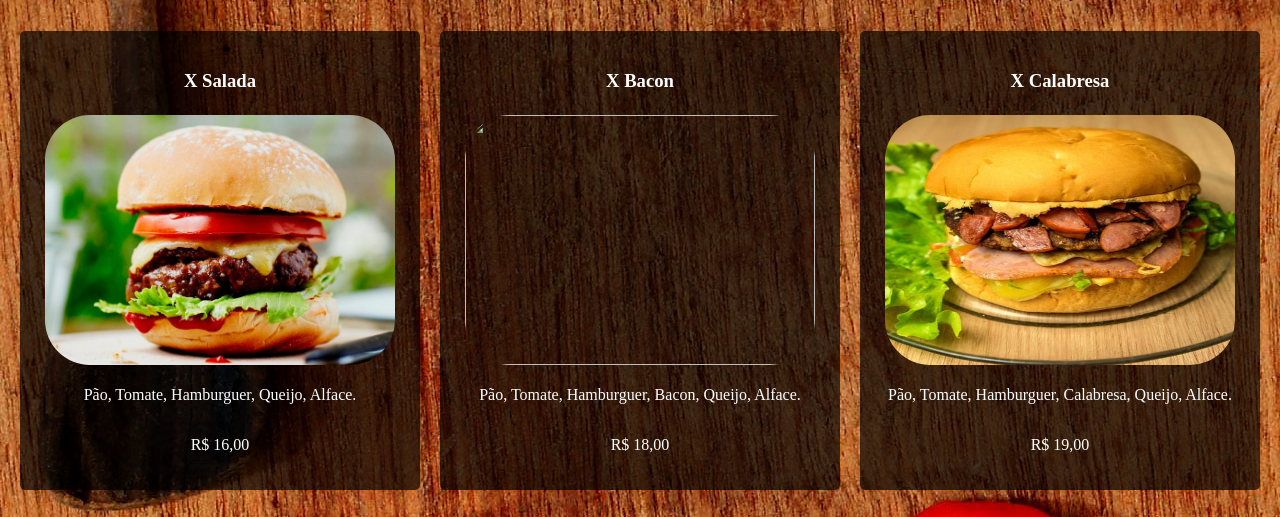
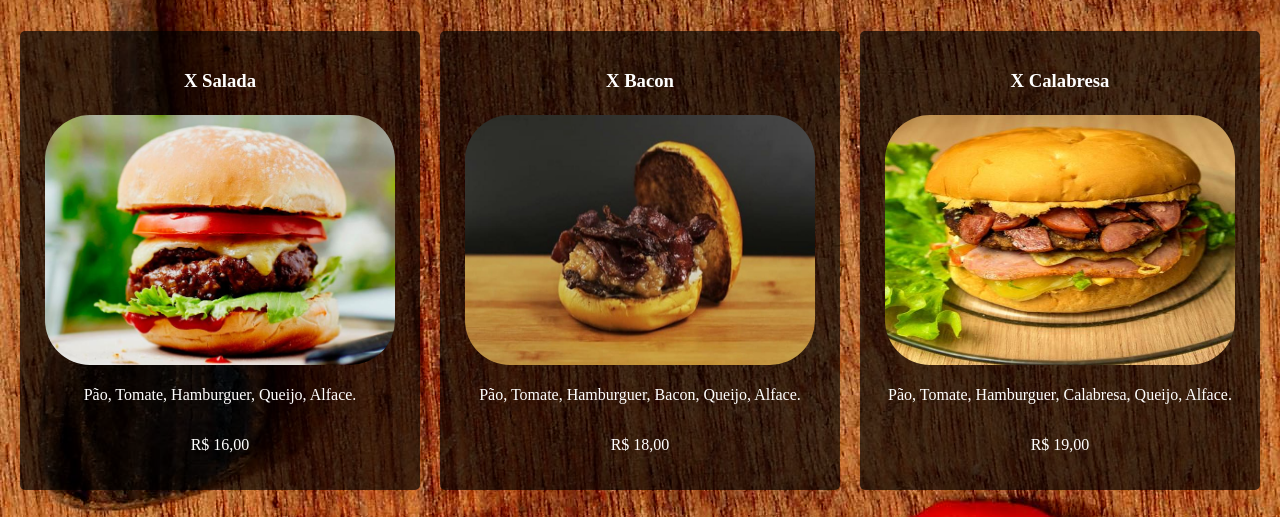
Before and after one commit to virgula-web/carlos, a plain HTML site: page Cardápio.html in a window 1280 px wide. Shown: the part 245-762 px from the top of the page. Drawn offline with Linux system fonts and the light colour scheme; files whose address does not match are found by name.

Commit message:
Update Cardápio.html

```diff
--- a/Cardápio.html
+++ b/Cardápio.html
@@ -178,7 +178,7 @@ body {
 	</div>
 	<div id="comida">
 		<h3>X Bacon</h3>
-		<img src="y bacon.jpg">
+		<img src="bacon.jpg">
 		<p>Pão, Tomate, Hamburguer, Bacon, Queijo, Alface.</p>
 		<p>R$ 18,00</p>
 	</div>
```
